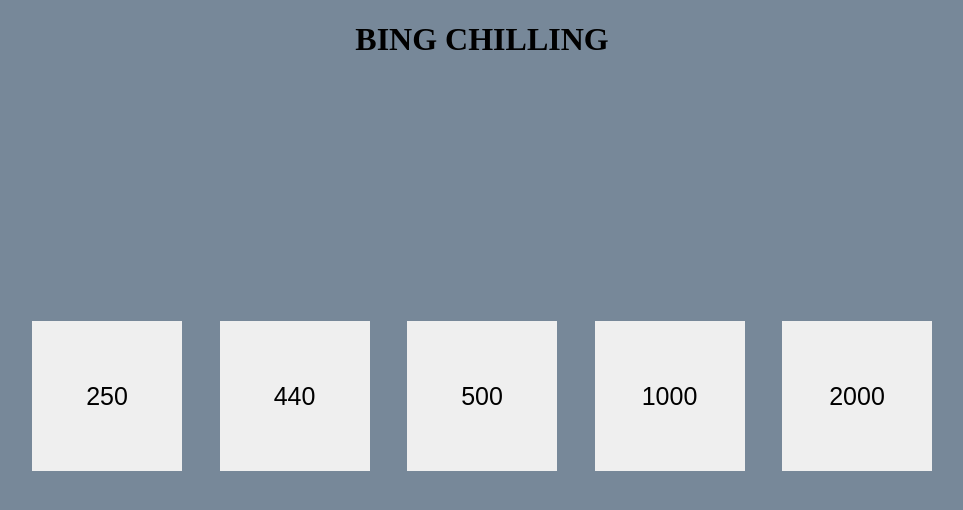
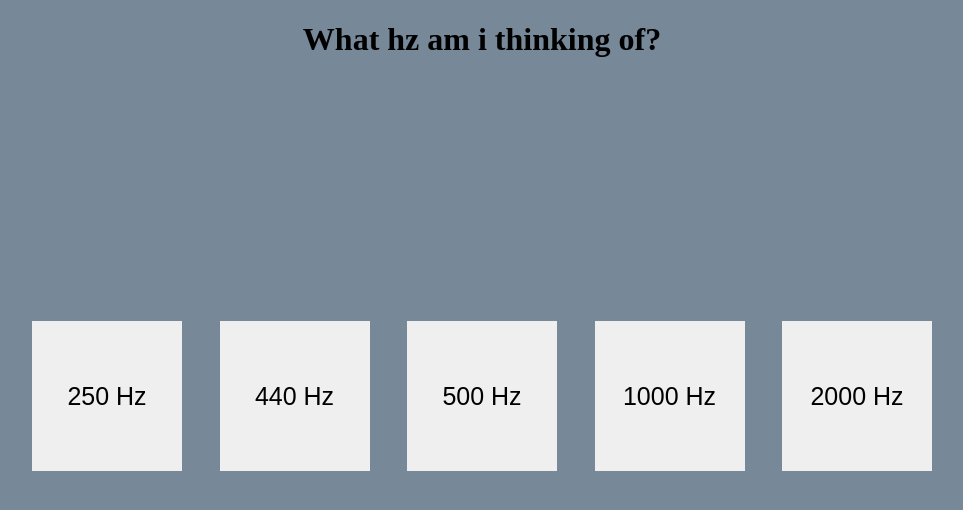
Before and after one commit to Aaron-G-Sanchez/Ear-Training-Game, a plain HTML site: page index.html in a window 1280 px wide. Shown: the whole page, without its empty margins (158-1121 px from the left). Drawn offline with Linux system fonts and the light colour scheme.

Commit message:
Buttons have event listeners

```diff
--- a/index.html
+++ b/index.html
@@ -10,7 +10,7 @@
 </head>
 <body>
   <header>
-    <h1>Sample Question</h1>
+    <h1>What hz am i thinking of?</h1>
   </header>
   <main>
     <section class="answer-choices">
--- a/index.js
+++ b/index.js
@@ -4,10 +4,21 @@ const frequencies = [250, 440, 500, 1000, 2000]
 
 const button = document.querySelectorAll('button')
 
-const testHTML = document.querySelector('h1')
+const question = document.querySelector('h1')
 
-testHTML.innerHTML = 'BING CHILLING'
+const answer = 1000
 
+// Come back to -- basic quiz logic
+// const quizFunction = () => {
+//   if (button[i].innerHTML == answer) {
+//     console.log('You are right')
+//   }
+// }
+
+// Displays the frequencys from the array of frequencies on the buttons
 for (let i = 0; i < button.length; i++) {
-  button[i].innerHTML = frequencies[i]
+  button[i].addEventListener('click', () => {
+    console.log('clicked')
+  })
+  button[i].innerHTML = `${frequencies[i]} Hz`
 }
```
